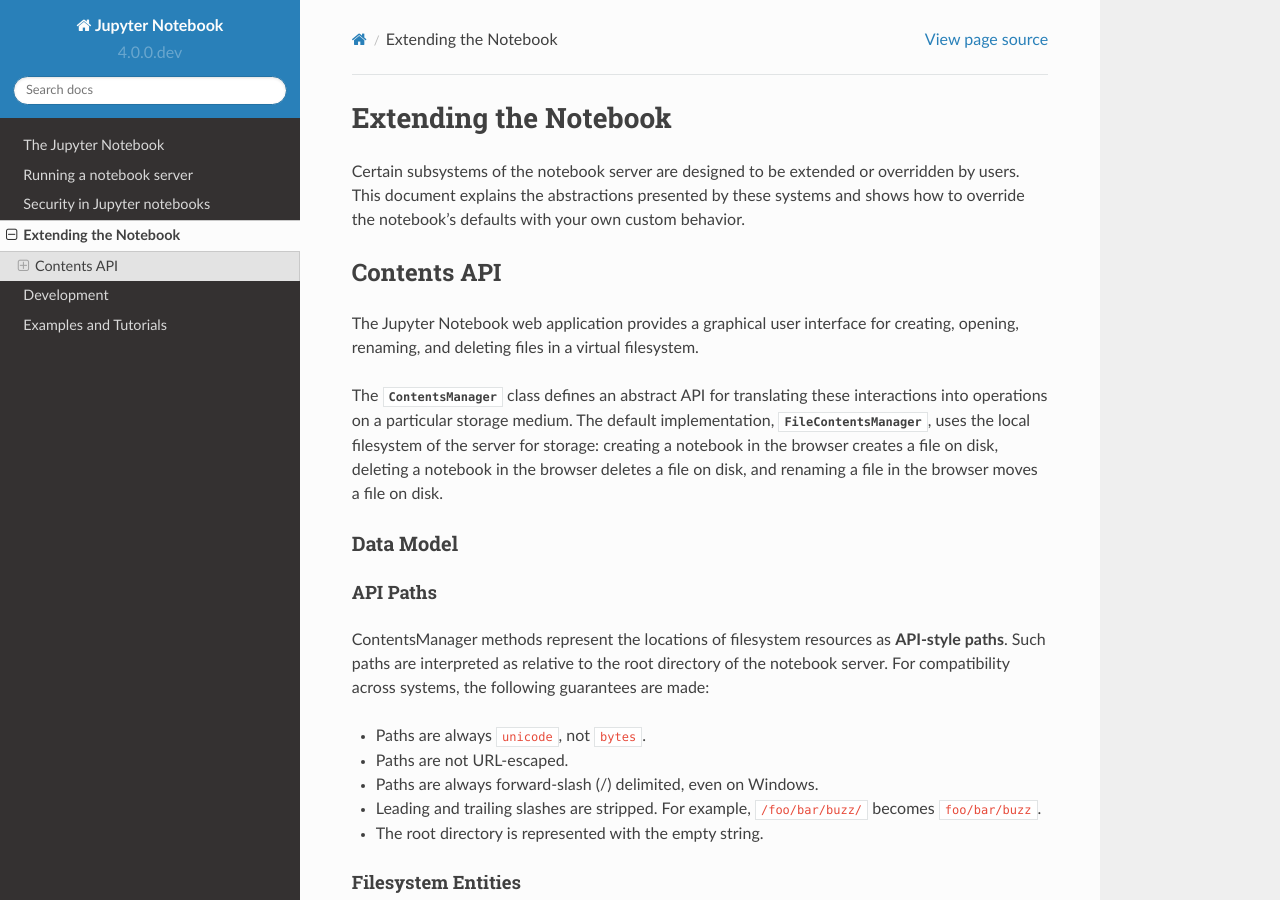
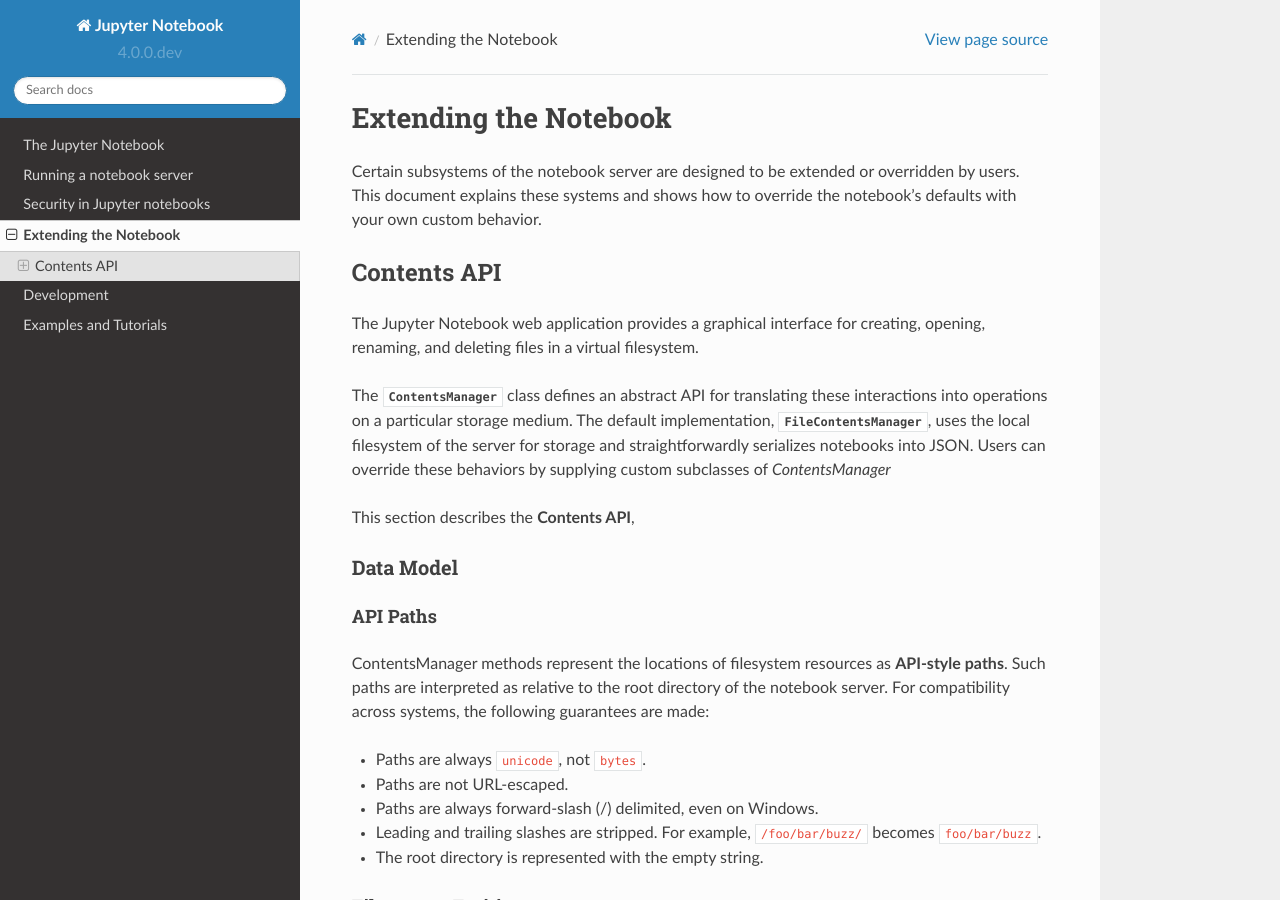
Before and after one commit to jupyter/nbclassic, a Sphinx documentation site: the page built from docs/source/extending.rst, in a window 1280 px wide and 900 px high. Built offline with Sphinx 7.4.7 and the Read the Docs theme 2.0.0, drawn with Linux system fonts in a browser that asks for light colours; pages that are not in the unit, such as notebooks, are missing from menus.

Commit message:
WIP: Moar docs.

```diff
--- a/docs/source/extending.rst
+++ b/docs/source/extending.rst
@@ -5,25 +5,26 @@
 ======================
 
 Certain subsystems of the notebook server are designed to be extended or
-overridden by users.  This document explains the abstractions presented by
-these systems and shows how to override the notebook's defaults with your own
-custom behavior.
+overridden by users.  This document explains these systems and shows how to
+override the notebook's defaults with your own custom behavior.
 
 Contents API
 ------------
 
 .. currentmodule:: notebook.services.contents
 
-The Jupyter Notebook web application provides a graphical user interface for
+The Jupyter Notebook web application provides a graphical interface for
 creating, opening, renaming, and deleting files in a virtual filesystem.
 
 The :class:`ContentsManager<manager.ContentsManager>` class defines an abstract
 API for translating these interactions into operations on a particular storage
 medium. The default implementation,
 :class:`FileContentsManager<filemanager.FileContentsManager>`, uses the local
-filesystem of the server for storage: creating a notebook in the browser
-creates a file on disk, deleting a notebook in the browser deletes a file on
-disk, and renaming a file in the browser moves a file on disk.
+filesystem of the server for storage and straightforwardly serializes notebooks
+into JSON.  Users can override these behaviors by supplying custom subclasses
+of `ContentsManager`
+
+This section describes the **Contents API**,
 
 Data Model
 ^^^^^^^^^^
```
